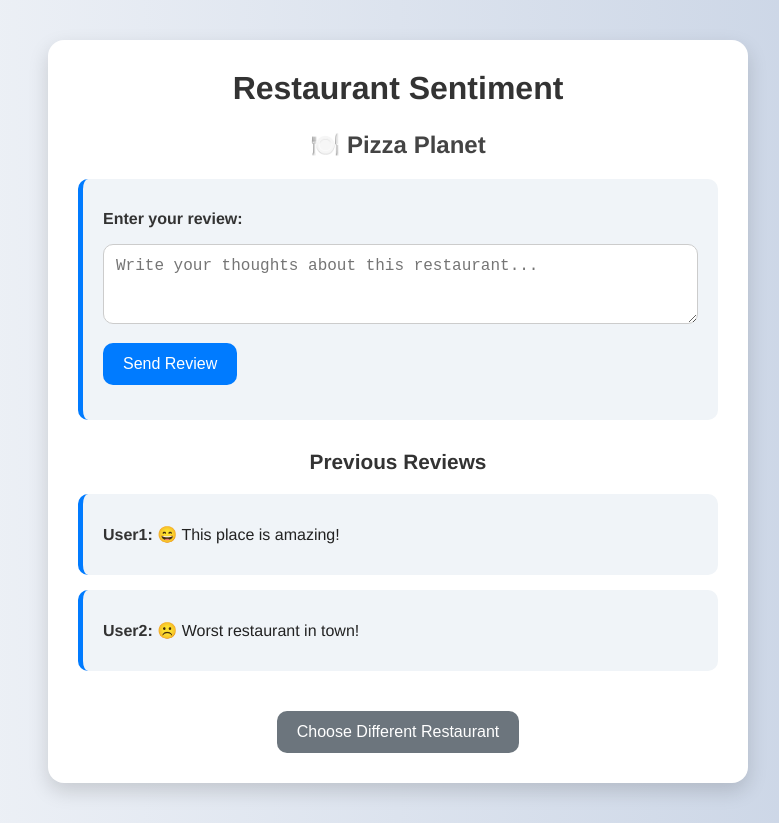
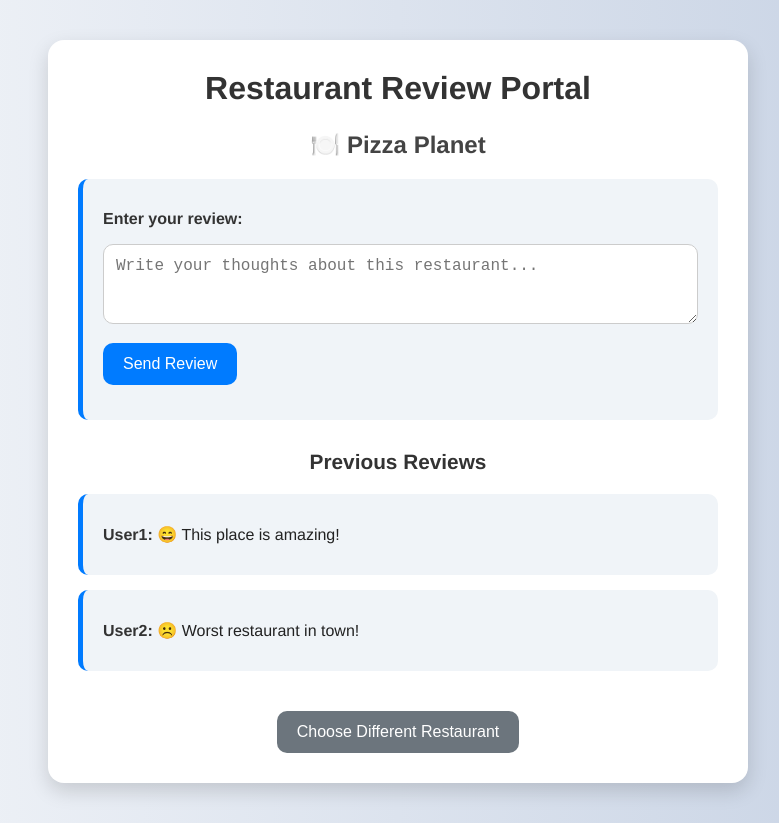
Before and after one commit to remla25-team21/app, a plain HTML site: page app-frontend/review.html in a window 1280 px wide. Shown: the whole page, without its empty margins (242-1021 px from the left). Drawn offline with Linux system fonts and the light colour scheme.

Commit message:
fixed docker file

```diff
--- a/app-frontend/review.html
+++ b/app-frontend/review.html
@@ -3,13 +3,13 @@
 
 <head>
     <meta charset="UTF-8" />
-    <title>Restaurant Sentiment</title>
+    <title>Restaurant Review Portal</title>
     <link rel="stylesheet" href="styles.css">
 </head>
 
 <body>
     <div class="container">
-        <h1>Restaurant Sentiment</h1>
+        <h1>Restaurant Review Portal</h1>
         <div id="restaurant-display" class="restaurant-name">
             <p><strong id="restaurant-name-display">Loading restaurant...</strong></p>
         </div>
```
Also changed, not shown: 1 other file.
